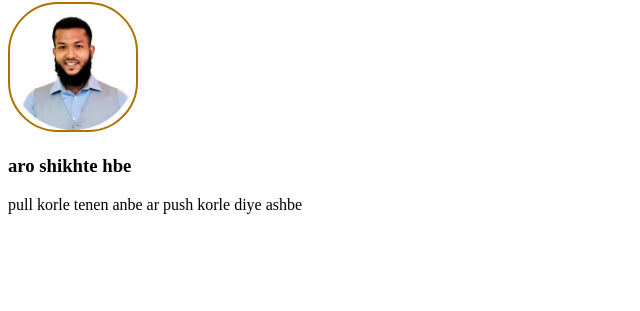
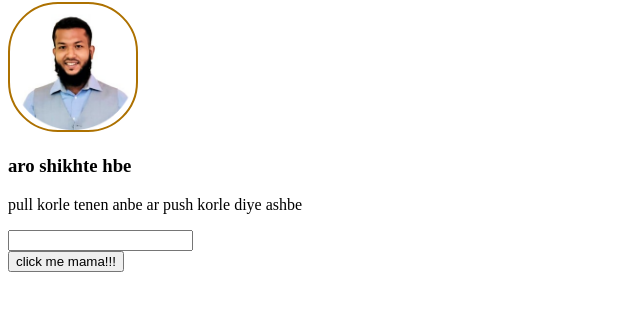
Before and after one commit to thamskhan/my-first-website, a plain HTML site: page index.html in a window 1280 px wide. Shown: the part 115-426 px from the top of the page, without its empty margins (0-640 px from the left). Drawn offline with Linux system fonts and the light colour scheme.

Commit message:
new branch

```diff
--- a/index.html
+++ b/index.html
@@ -14,6 +14,9 @@
     </div>
     <h3>aro shikhte hbe</h3>
     <p> pull korle tenen anbe ar push korle diye ashbe</p>
+    <input type="text">
+    <br>
+    <button>click me mama!!!</button>
 
 </body>
 </html>
```
